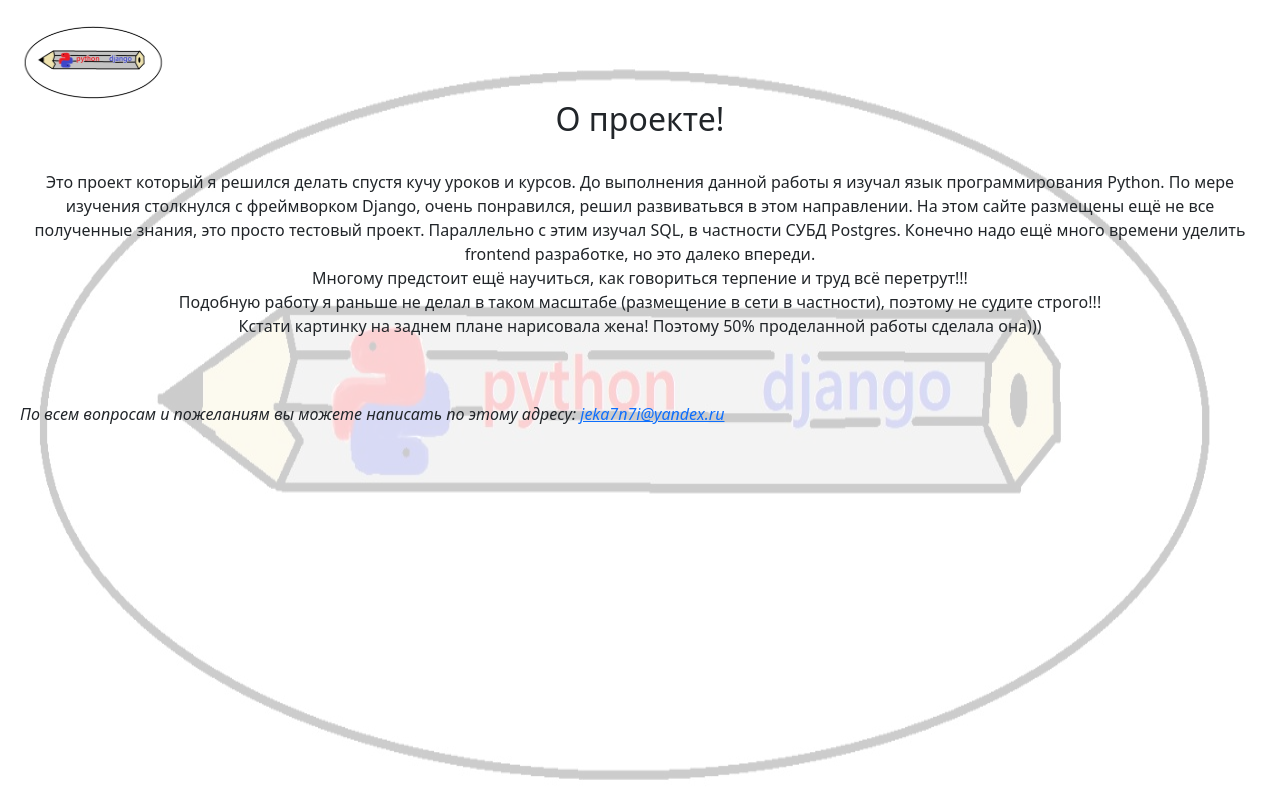
After one commit to Evgenii7n7i/django_personal_portfolio, a Django app: page /about/ in a window 1280 px wide. The commit adds this page. Run offline with Django 4.2, Linux system fonts and the light colour scheme.

Commit message:
Изменил данные связанные с суперпользователем, немного украсил ннекоторые страницы, удалил лишнее

```diff
--- a/personal_portfolio/settings.py
+++ b/personal_portfolio/settings.py
@@ -25,8 +25,7 @@
 # SECURITY WARNING: don't run with debug turned on in production!
 DEBUG = True
 
-# ALLOWED_HOSTS = ['46.56.203.225']
-ALLOWED_HOSTS = ['localhost', '46.56.203.225']
+ALLOWED_HOSTS = []
 
 # Application definition
 
--- a/personal_portfolio/urls.py
+++ b/personal_portfolio/urls.py
@@ -21,7 +21,7 @@
 from django.conf import settings
 
 urlpatterns = [
-    path('admin/', admin.site.urls),
+    path('goodadmin/', admin.site.urls),
     path('', include('portfolio.urls')),
     path('blog/', include('blog.urls')),
     path('generator/', include('generator.urls')),
--- /dev/null
+++ b/portfolio/templates/portfolio/about.html
@@ -0,0 +1,39 @@
+{% extends 'portfolio/base.html' %}
+{% load static %}
+
+{{ title }}
+
+
+
+{% block content %}
+
+<img src="{% static 'portfolio/islogo.jpg' %}" alt="Background Image" style="position: fixed; top: 0; left: 0; width: 100%; height: 100%; z-index: -1; opacity: 0.2;">
+
+<body  style="margin: 20px;">
+
+<div align="center" class="box">
+
+	<h2>
+		О проекте!
+	</h2>
+
+<br>
+
+		<blockquote>
+			Это проект который я решился делать спустя кучу уроков и курсов.
+			До выполнения данной работы я изучал язык программирования Python. По мере изучения столкнулся с фреймворком Django, очень понравился, решил развиватьвся в этом направлении. На этом сайте размещены ещё не все полученные знания, это просто тестовый проект. Параллельно с этим изучал SQL, в частности СУБД Postgres. Конечно надо ещё много времени уделить frontend разработке, но это далеко впереди.
+<br>		Многому предстоит ещё научиться, как говориться терпение и труд всё перетрут!!!
+<br>		Подобную работу я раньше не делал в таком масштабе (размещение в сети в частности), поэтому не судите строго!!!
+<br>		Кстати картинку на заднем плане нарисовала жена! Поэтому 50% проделанной работы сделала она)))
+		</blockquote>
+
+<br>
+<br>
+
+ </div>
+
+<em>По всем вопросам и пожеланиям вы можете написать по этому адресу: <a target="_blank" href="mailto:jeka7n7i@yandex.ru"> jeka7n7i@yandex.ru</a></em>
+
+</body>
+
+{% endblock content %}
--- a/portfolio/templates/portfolio/base.html
+++ b/portfolio/templates/portfolio/base.html
@@ -10,11 +10,11 @@
     <link href="https://cdn.jsdelivr.net/npm/bootstrap@5.3.0/dist/css/bootstrap.min.css" rel="stylesheet" integrity="sha384-9ndCyUaIbzAi2FUVXJi0CjmCapSmO7SnpJef0486qhLnuZ2cdeRhO02iuK6FUUVM" crossorigin="anonymous">
 
   <!-- Ссылка логотипа на вкладке -->
-   <link rel="icon" href="{% static 'portfolio/logoPandD.png' %}" type="image/png">
+   <link rel="icon" href="{% static 'portfolio/islogo.jpg' %}" type="image/png">
 
    <!-- Логотип на странице -->
    <a href="{% url 'portfolio' %}">
-  <img src="{% static 'portfolio/logoPandD.png' %}" alt="Логотип" height="60" width="200">
+  <img src="{% static 'portfolio/islogo.jpg' %}" alt="Логотип" height="80" width="150">
 </a>
   </head>
   <body>
--- a/portfolio/urls.py
+++ b/portfolio/urls.py
@@ -4,4 +4,5 @@
 
 urlpatterns = [
     path('', views.portfolio, name='portfolio'),
+    path('about/', views.about_the_project, name='about'),
 ]
--- a/portfolio/views.py
+++ b/portfolio/views.py
@@ -4,6 +4,13 @@
 
 def portfolio(request):
     title = 'Портфолио'
-    project = Project.objects.order_by('title')
+    project = Project.objects.all()
     context = {'title': title, 'project': project}
     return render(request, 'portfolio/portfolio.html', context)
+
+
+def about_the_project(request):
+    title = 'Проект Портфолио'
+    text = 'My test text'
+    context = {'title': title, 'text': text}
+    return render(request, 'portfolio/about.html', context)
```
Also changed, not shown: generator/templates/generator/password.html (+6 -5 lines), db.sqlite3, media/portfolio/images/islogo.jpg (added), media/portfolio/images/челоноут.jpeg (added), portfolio/models.py (line endings or trailing spaces), portfolio/static/portfolio/islogo.jpg (added), portfolio/static/portfolio/logo.png (added), portfolio/static/portfolio/Фон.jpg (added), portfolio/static/portfolio/челоноут.jpeg (added).
